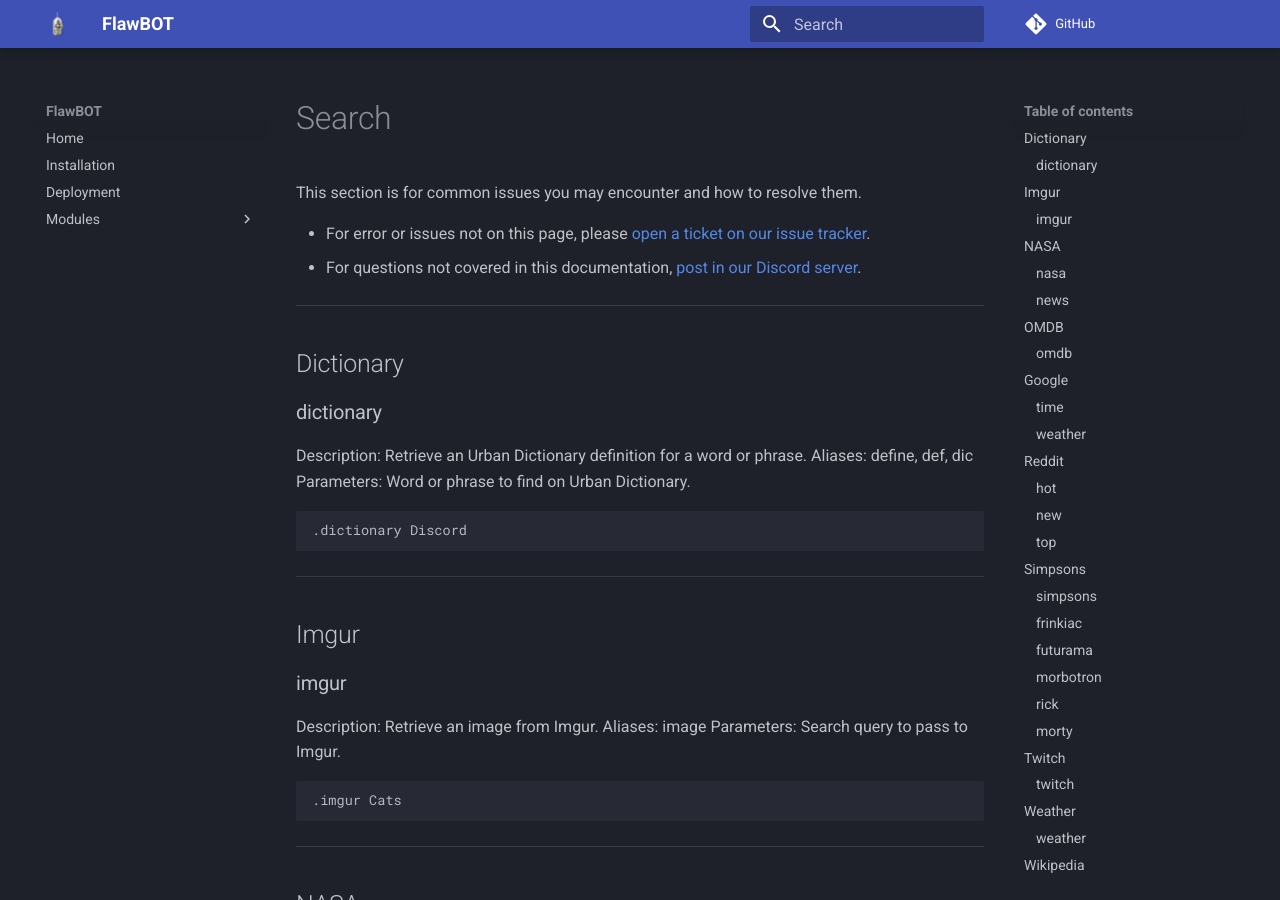
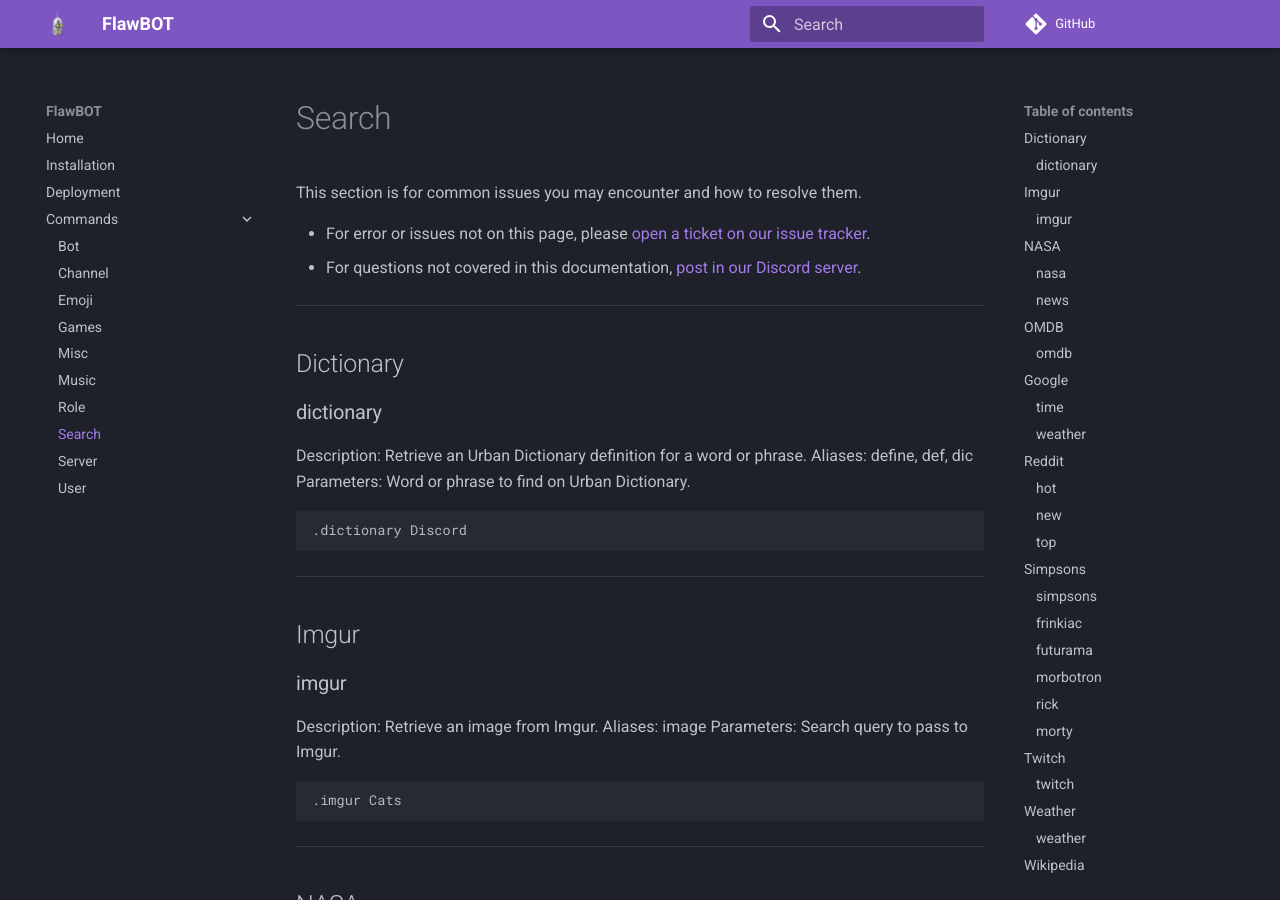
Before and after one commit to CriticalFlaw/FlawBOT, an MkDocs documentation site: the page built from docs/cmd/search.md, in a window 1280 px wide and 900 px high. Built offline with MkDocs 1.6.1 and Material for MkDocs 9.7.7, drawn with Linux system fonts in a browser that asks for light colours; comment, search, counter and statistics services are not loaded.

Commit message:
Updated Documentation Directory

```diff
--- a/mkdocs.yml
+++ b/mkdocs.yml
@@ -7,7 +7,7 @@ theme:
     favicon: resources/favicon.ico
     palette:
         scheme: slate
-        primary: indigo
+        primary: deep purple
         accent: orange
 repo_name: GitHub
 site_url: https://www.flawbot.criticalflaw.ca/
@@ -16,12 +16,17 @@ nav:
     - Home: 'index.md'
     - Installation: 'install.md'
     - Deployment: 'deploy.md'
-    - Modules:
-        - Main: 'modules/bot.md'
-        - Media: 'modules/media.md'
-        - Misc: 'modules/misc.md'
-        - Music: 'modules/music.md'
-        - Server: 'modules/server.md'
+    - Commands:
+        - Bot: 'cmd/bot.md'
+        - Channel: 'cmd/channel.md'
+        - Emoji: 'cmd/emoji.md'
+        - Games: 'cmd/games.md'
+        - Misc: 'cmd/misc.md'
+        - Music: 'cmd/music.md'
+        - Role: 'cmd/role.md'
+        - Search: 'cmd/search.md'
+        - Server: 'cmd/server.md'
+        - User: 'cmd/user.md'
 markdown_extensions:
     - admonition
     - pymdownx.superfences
```
